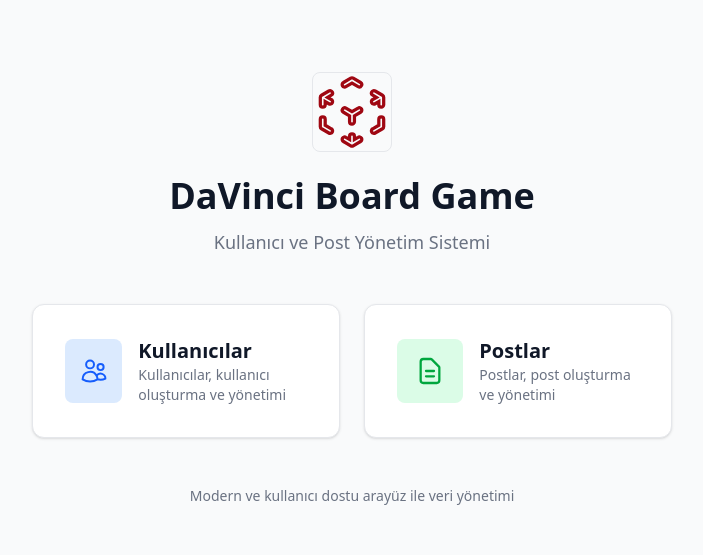
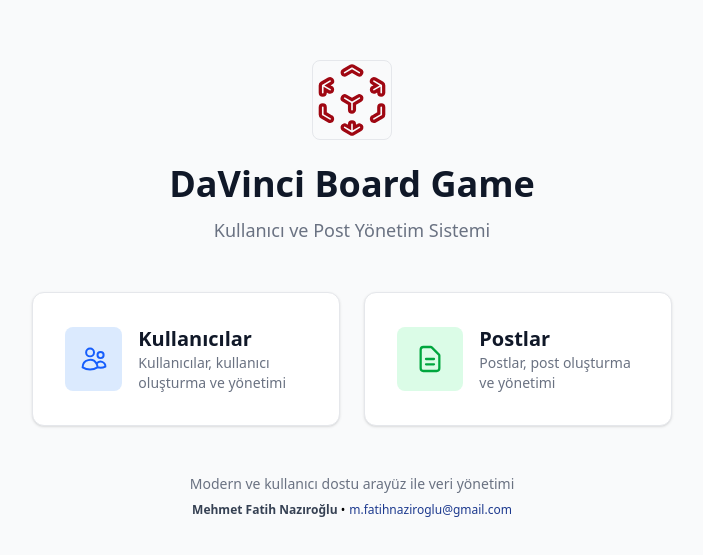
Before and after one commit to iammfatihnaziroglu/davinci-task, a React (Vite) app: page / in a window 1280 px wide. Shown: the part 111-666 px from the top of the page, without its empty margins (288-991 px from the left). Built offline with nearby package versions, Linux system fonts and the light colour scheme.

Commit message:
homepage text name and email added

```diff
--- a/src/pages/Homepage.tsx
+++ b/src/pages/Homepage.tsx
@@ -93,6 +93,15 @@ const Homepage = () => {
         <p className="text-sm text-gray-500">
           Modern ve kullanıcı dostu arayüz ile veri yönetimi
         </p>
+        <p className="text-xs mt-2">
+          <span className="font-semibold text-gray-700">Mehmet Fatih Nazıroğlu</span> •
+          <a
+            href="mailto:m.fatihnaziroglu@gmail.com"
+            className="ml-1 text-blue-900 hover:underline"
+          >
+            m.fatihnaziroglu@gmail.com
+          </a>
+        </p>
       </div>
     </div>
   );
```
